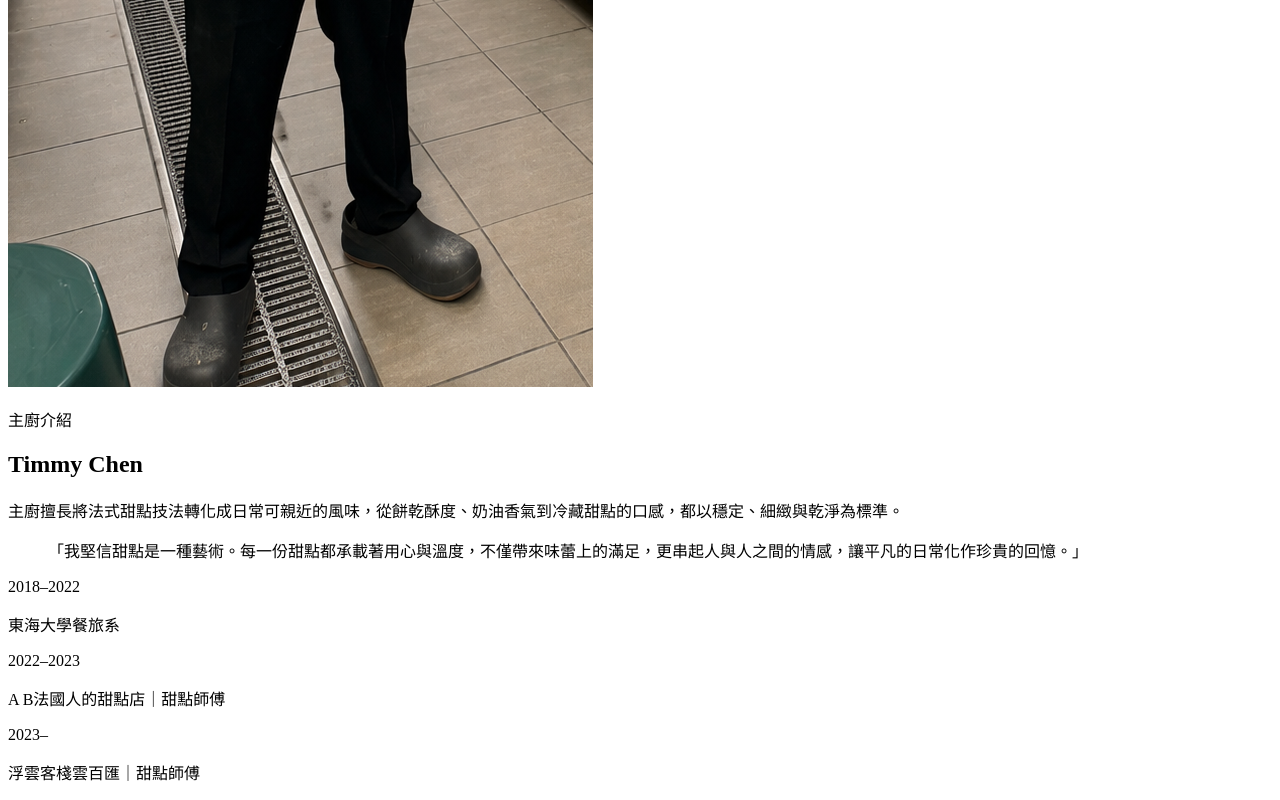
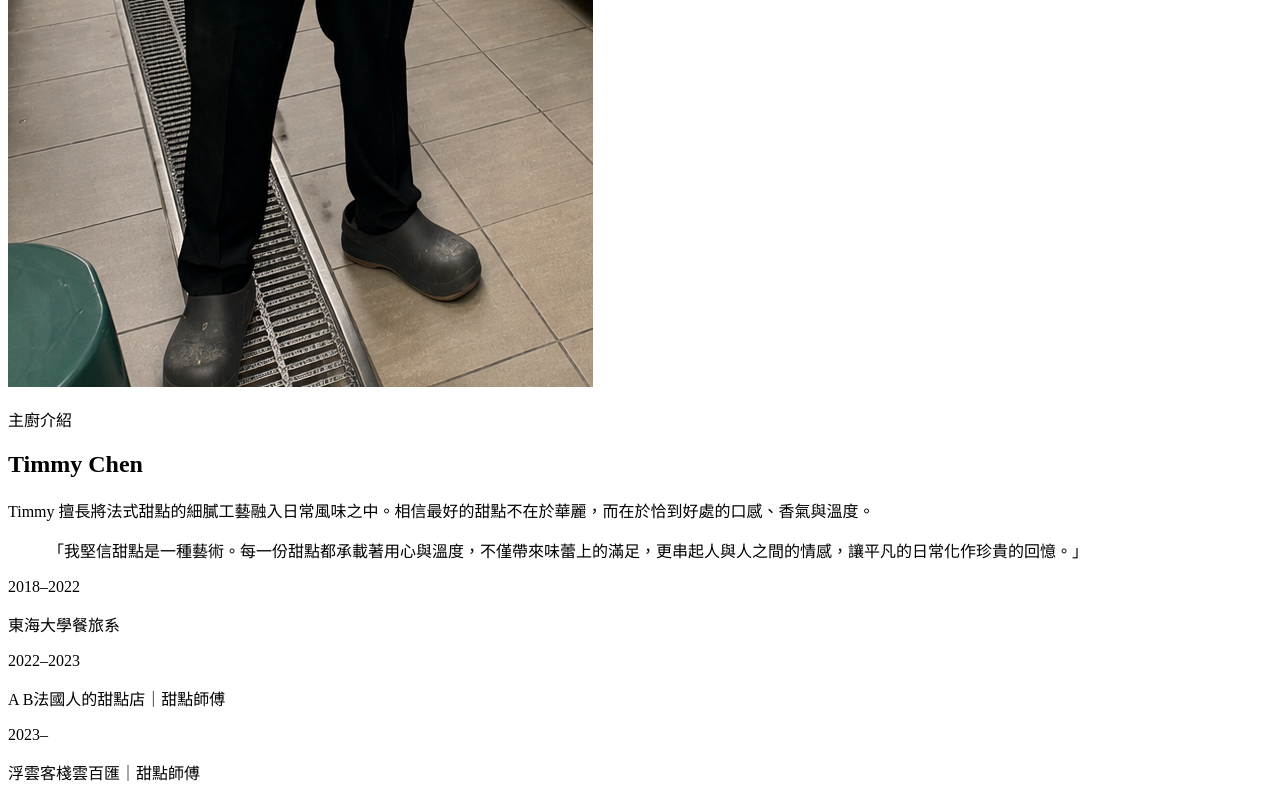
Before and after one commit to yuyanghuang0718-sys/dessert-studio-bilingual-site, a React (Vite) app: page / in a window 1280 px wide. Shown: the part 2305-3105 px from the top of the page. Built offline with nearby package versions, Linux system fonts and the light colour scheme; the HTML template or start-up script is replaced by a standard one.

Commit message:
update chef profile copy

```diff
--- a/src/content/en.js
+++ b/src/content/en.js
@@ -53,7 +53,7 @@ export const en = {
     eyebrow: 'Our Chef',
     title: 'Timmy Chen',
     photoAlt: 'Chef portrait for Timmy Dessert',
-    body: 'Our chef transforms French pastry techniques into approachable everyday flavors, refining cookie texture, butter aroma, and chilled dessert mouthfeel with a standard of clarity and consistency.',
+    body: 'Timmy brings the refined craftsmanship of French pastry into desserts that feel warm and approachable. He believes that truly memorable desserts are not defined by elaborate decoration, but by the perfect balance of texture, aroma, and warmth.',
     philosophy:
       '“I have always believed that dessert is a form of art. Every dessert is thoughtfully crafted to bring warmth, connect people, and turn ordinary moments into lasting memories.”',
     timeline: [
--- a/src/content/zh.js
+++ b/src/content/zh.js
@@ -53,7 +53,7 @@ export const zh = {
     eyebrow: '主廚介紹',
     title: 'Timmy Chen',
     photoAlt: '荼蘼甜點主廚照片',
-    body: '主廚擅長將法式甜點技法轉化成日常可親近的風味，從餅乾酥度、奶油香氣到冷藏甜點的口感，都以穩定、細緻與乾淨為標準。',
+    body: 'Timmy 擅長將法式甜點的細膩工藝融入日常風味之中。相信最好的甜點不在於華麗，而在於恰到好處的口感、香氣與溫度。',
     philosophy:
       '「我堅信甜點是一種藝術。每一份甜點都承載著用心與溫度，不僅帶來味蕾上的滿足，更串起人與人之間的情感，讓平凡的日常化作珍貴的回憶。」',
     timeline: [
```
